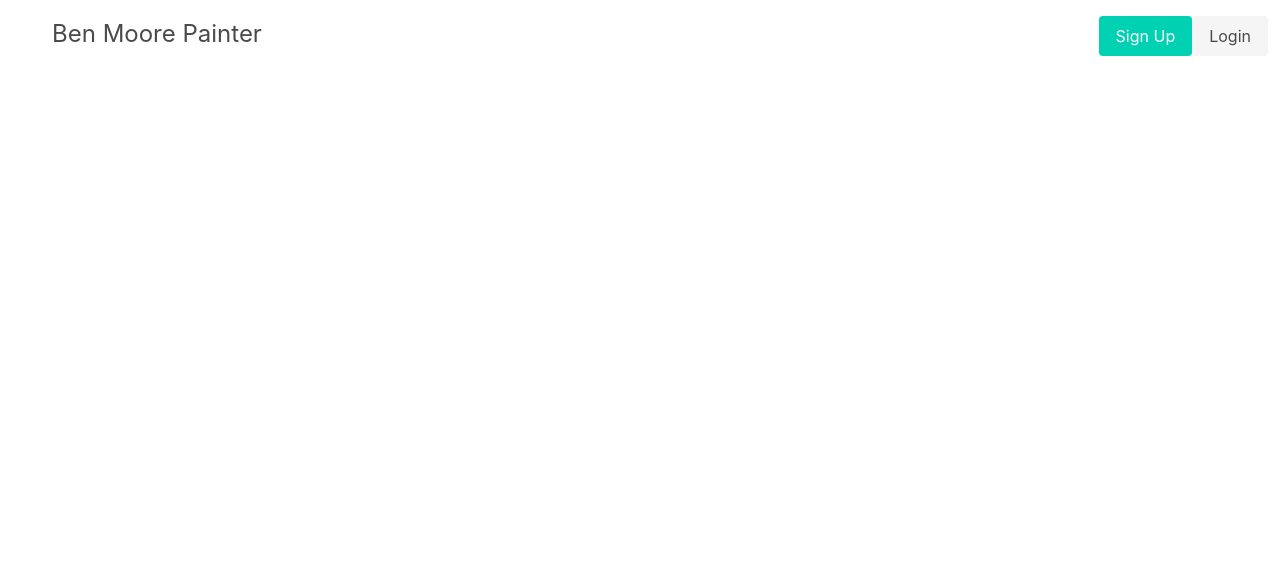
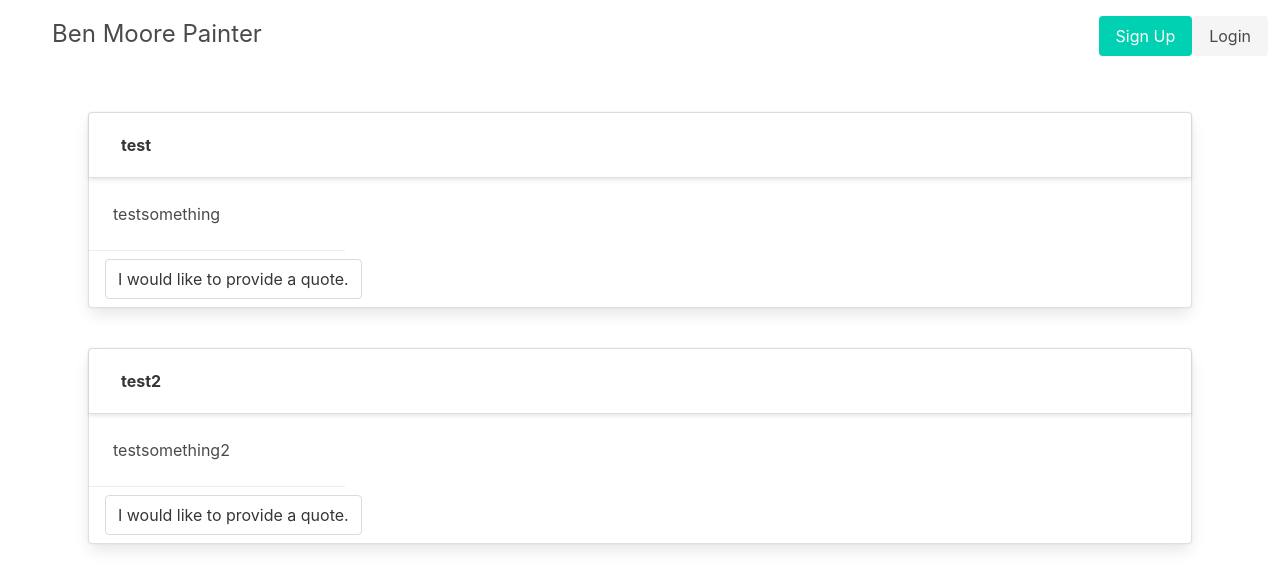
Before and after one commit to jameslenahan/Benmoorefrontend, a React (Create React App) app: page /contractorhome in a window 1280 px wide. Shown: the top 588 px of the page. Built offline with nearby package versions, Linux system fonts and the light colour scheme.

Commit message:
pushing to heroku

```diff
--- a/src/App.js
+++ b/src/App.js
@@ -11,6 +11,7 @@ import BoardUser from "./components/board-user.component";
 import BoardModerator from "./components/board-moderator.component";
 import BoardAdmin from "./components/board-admin.component";
 import ConsumerPage from "./components/board-user.form"
+import ContractorHome from "./components/board-contractor.home"
 
 class App extends Component {
   constructor(props) {
@@ -168,6 +169,7 @@ class App extends Component {
             <Route path="/user" component={BoardUser} />
             <Route path="/mod" component={BoardModerator} />
             <Route path="/admin" component={BoardAdmin} />
+            <Route path="/contractorhome" component={ContractorHome} />
           </Switch>
         </div>
       </div>
--- /dev/null
+++ b/src/components/board-contractor.home.js
@@ -0,0 +1,77 @@
+import React, { Component } from "react";
+import AuthService from "../services/auth.service.js";
+
+export default class ContractorHome extends Component {
+  constructor(props) {
+    super(props);
+
+    this.state = {
+      currentUser: AuthService.getCurrentUser()
+
+    };
+  }
+  render() {
+    const { currentUser } = this.state;
+    let project = [
+        {
+            name: "test",
+            something: "testsomething"
+        },
+        {
+        name: "test2",
+        something: "testsomething2"
+      }
+
+    ]
+
+    //picture of house & information, with a map highlight w/ approximate location
+    // I would like to provide a quote for this project
+    return (
+      <div className="container">
+          <meta charSet="utf-8" />
+        <meta name="viewport" content="width=device-width, initial-scale=1" />
+        <title>Thank You Page</title>
+        <link rel="stylesheet" href="https://cdn.jsdelivr.net/npm/bulma@0.9.3/css/bulma.min.css" />
+            <div>
+            {project.map(el => {
+
+              return(
+
+            <div class="card" style={{marginTop: "5vh"}}>
+
+            <header class="card-header">
+                <p class="card-header-title">
+                {(el.name)}
+                </p>
+                <button class="card-header-icon" aria-label="more options">
+                <span class="icon">
+                    <i class="fas fa-angle-down" aria-hidden="true"></i>
+                </span>
+                </button>
+            </header>
+
+            <div class="card-content">
+                <div class="content">
+                {el.something}
+                <br/>
+                </div>
+            </div>
+            <footer class="card-footer"  style={{width: "20vw"}}
+            // when the click in we want them to: "Thanks for submitting! You'll be notified if the consumer still needs a quote"
+            >
+                <a href="#" class="button card-footer-item">I would like to provide a quote.</a>
+                {/* <a href="#" class="card-footer-item"></a> */}
+
+
+            </footer>
+
+            </div>
+            )})}
+
+
+            </div>
+
+      </div>
+    );
+  }
+}
--- a/src/components/board-user.form.js
+++ b/src/components/board-user.form.js
@@ -3,15 +3,16 @@ import {useHistory, useLocation} from "react-router-dom";
 import { faArrowLeft, faArrowRight } from "@fortawesome/free-solid-svg-icons";
 import { FontAwesomeIcon } from "@fortawesome/react-fontawesome";
 import ThankYouPage from './board-user.thankyou'
+import axios from "axios";
 
-const field1 = [""]
-const field2 = [""]
-const field3 = [""]
-const field4 = [""]
-const field5 = [""]
-const field6 = [""]
-const field7 = [""]
-const field8 = [""]
+// const field1 = [""]
+// const field2 = [""]
+// const field3 = [""]
+// const field4 = [""]
+// const field5 = [""]
+// const field6 = [""]
+// const field7 = [""]
+// const field8 = [""]
 
 function ConsumerPage(){
        const [field1data, setfield1data] = useState("")
@@ -24,22 +25,24 @@ function ConsumerPage(){
        const [field8data, setfield8data] = useState("")
        const [page, setPage] = useState(0)
 
-       let field1name = ["Where is the project?"]
-       let field2name = ["What type of project is it?"]
+       let field1name = ["Location/Address"]
+       let field2name = ["Interior/Exterior?"]
        let field3name = ["When do you want the project to start?"]
-       let field4name = ["Brief description of project:" ]
-       let field5name = ["Is this an apartment or house?"]
+       let field4name = ["Brief description of project: (rooms & surfaces to be painted)" ]
+       let field5name = ["Drop"]
        let field6name = ["Preferred Paint"]
-       let field7name = ["Estimated square footage"]
-       let field8name = ["Who will be ordering the paint?"]
-       let userinfo = ""
+       let field7name = ["Drop"]
+       let field8name = ["Dropdown w/ I want to purchase paint or painter for me."]
+
+
+    // if they select they want to purchase their own paint, say you will receive a discounted price, will likely be ~12.5%. Contractors can get additional 10% less than that
+    // extra discount by painter might be $100 on a $1000 paint cost
 
 
 
+   // aura, regal, ben, advanced, cabinet coat, satin & pervo
 
-
-
-
+   const API_URL = "https://bmp-backend-nodemysql.herokuapp.com/api/";
 
 
 
@@ -47,15 +50,23 @@ function ConsumerPage(){
 
 
        const pagedata = ({
-        "Where is the Project?": field1data,
-        "Type of Project": field2data,
+        "Location/Address": field1data,
+        "Interior/Exterior?": field2data,
         "When do you want the project to start?": field3data,
-        "Brief description of project?": field4data,
+        "Brief description of project? (rooms to be painted, as much detail as you can provide)": field4data,
         "Is this an apartment or house?": field5data,
         "Preferred Paint": field6data,
         "Estimated square footage?": field7data,
         "Who will be ordering the paint?": field8data
     })
+    function createProject() {
+        axios.post(API_URL + "project/create", {
+            location: field1data,
+            typeofproject: field2data,
+            timeline: field3data,
+            description: field4data
+        })
+    }
 
 
 
@@ -117,7 +128,7 @@ function ConsumerPage(){
                     <div className="control">
                     <input className="input"
                     type="text"
-                    placeholder="example"
+                    placeholder="123 Example Street, Example Town 00000"
                     value={page == 0 ? field1data : field5data}
                     onChange={page == 0 ? e => setfield1data(e.target.value) : e => setfield5data(e.target.value)}
                     />
@@ -141,7 +152,7 @@ function ConsumerPage(){
                     <div className="control">
                     <input className="input"
                     type="text"
-                    placeholder="example"
+                    placeholder="ASAP"
                     value={page == 0 ? field3data : field7data}
                     onChange={page == 0 ? e => setfield3data(e.target.value) : e => setfield7data(e.target.value)}
                     />
@@ -152,7 +163,7 @@ function ConsumerPage(){
                     <div className="control">
                     <input className="input"
                     type="text"
-                    placeholder="example"
+                    placeholder="Cabinets, trims, whole house."
                     value={page == 0 ? field4data : field8data}
                     onChange={page == 0 ? e => setfield4data(e.target.value) : e => setfield8data(e.target.value)}/>
 
@@ -186,7 +197,7 @@ function ConsumerPage(){
 
                 </form>
                 {page == 1 ?
-                <a onClick={incrementpage}>
+                <a onClick={incrementpage, createProject}>
                     <button className="button is-primary">Submit Project</button>
                 </a>
                     : null}
--- a/src/components/home.component.js
+++ b/src/components/home.component.js
@@ -43,8 +43,13 @@ export default class Home extends Component {
           This tool helps our customers find trusted, local painters for their projects.
           </p>
           <Link to={"/form"}>
-            <a className="button is-large is-primary is-rounded is-outlined" style={{width: "10vw", marginTop: "10vh"}}>
+            <a className="button is-large is-primary is-rounded is-outlined" style={{width: "10vw", marginTop: "10vh", fontSize: "100%"}}>
             Find a Painter
+            </a>
+          </Link>
+          <Link to={"/contractorhome"}>
+            <a className="button is-large is-primary is-rounded is-outlined" style={{width: "10vw", marginTop: "10vh", fontSize: "100%"}}>
+            Are you a Contractor?
             </a>
           </Link>
 
--- a/src/components/register.component.js
+++ b/src/components/register.component.js
@@ -133,6 +133,8 @@ export default class Register extends Component {
       );
     }
   }
+  // FOR CONTRACTORS
+  // name address, phone number, name, company name
 
   render() {
 
--- a/src/services/auth.service.js
+++ b/src/services/auth.service.js
@@ -1,6 +1,7 @@
 import axios from "axios";
 
 const API_URL = "https://bmp-backend-nodemysql.herokuapp.com/api/auth/";
+// const API_URL = "http://localhost:8080/api/auth/"
 
 class AuthService {
   login(username, password) {
--- a/src/services/user.service.js
+++ b/src/services/user.service.js
@@ -1,7 +1,8 @@
 import axios from 'axios';
 import authHeader from './auth-header';
 
-const API_URL = 'http://localhost:8080/api/test/';
+// const API_URL = 'http://localhost:8080/api/auth/';
+const API_URL = "https://bmp-backend-nodemysql.herokuapp.com/api/auth/";
 
 class UserService {
   getPublicContent() {
```
